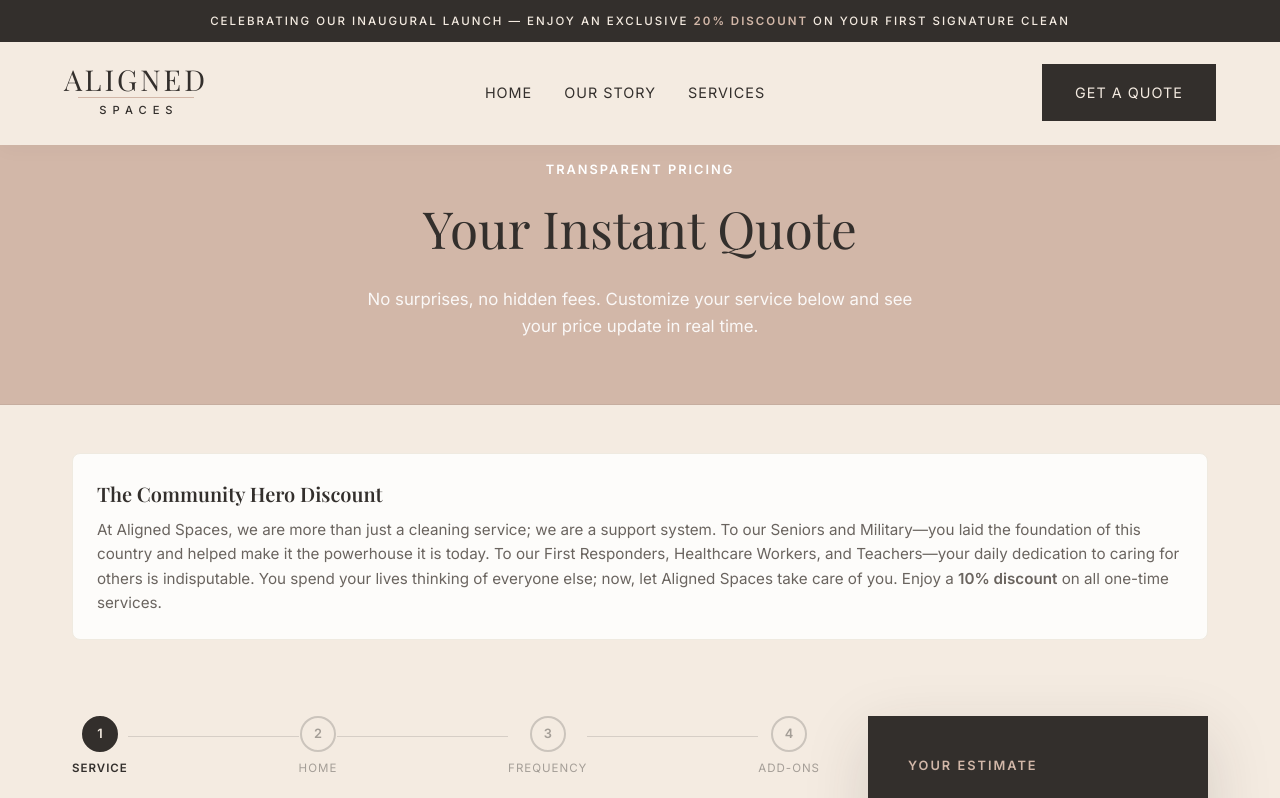
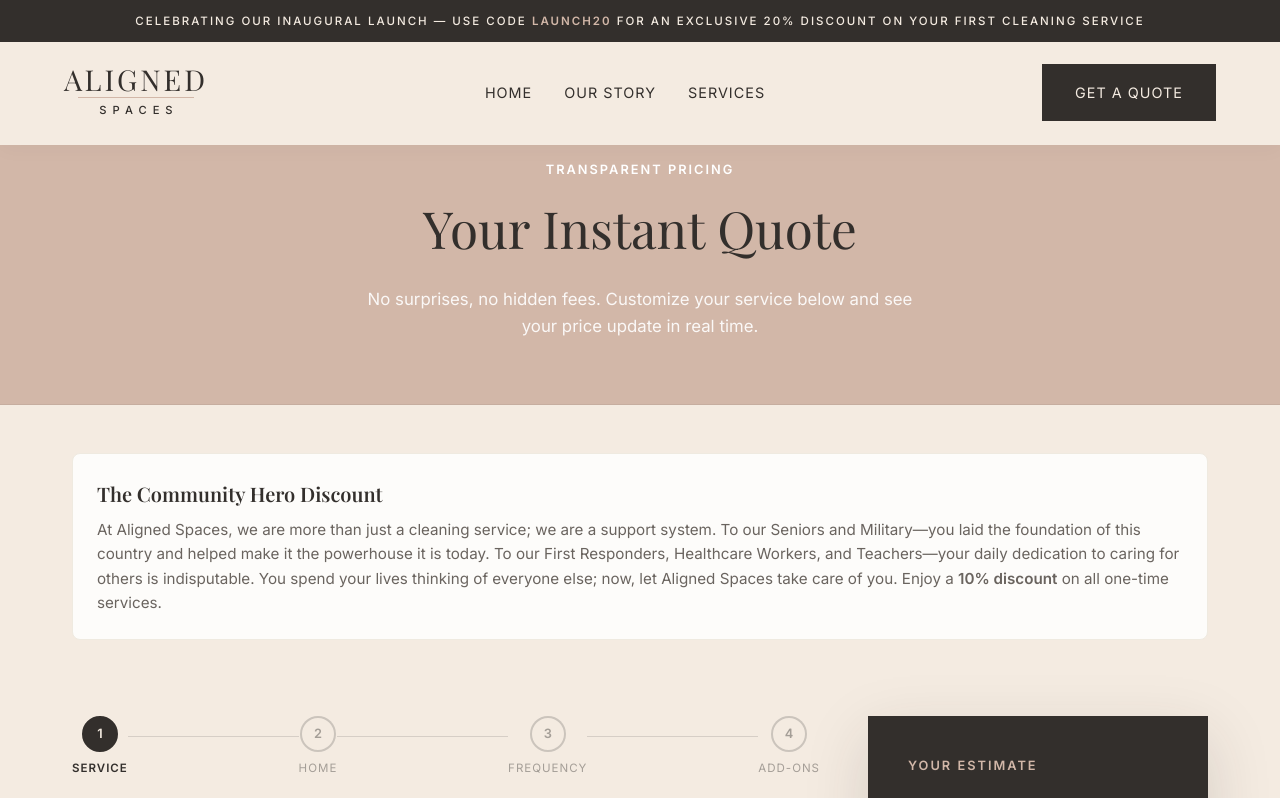
Before and after one commit to alignedspaces/Aligned-spaces, a website: page quote.html in a window 1280 px wide. Shown: the top 798 px of the page. Drawn offline with nearby package versions, Linux system fonts and the light colour scheme; a script that the page names is missing; a web font is replaced by a local one.

Commit message:
Add files via upload

```diff
--- a/quote.html
+++ b/quote.html
@@ -36,8 +36,8 @@
 
     <!-- Announcement Bar -->
     <div class="announcement-bar">
-        Celebrating our Inaugural Launch — Enjoy an exclusive <span class="highlight">20% Discount</span> on your first
-        Signature Clean
+        Celebrating our Inaugural Launch — Use code <span class="highlight">LAUNCH20</span> for an exclusive 20% Discount on your first
+        cleaning service
     </div>
 
     <!-- Navbar -->
```
Also changed, not shown: about.html (+1 -1 lines), index.html (+1 -1 lines), services.html (+1 -1 lines).
